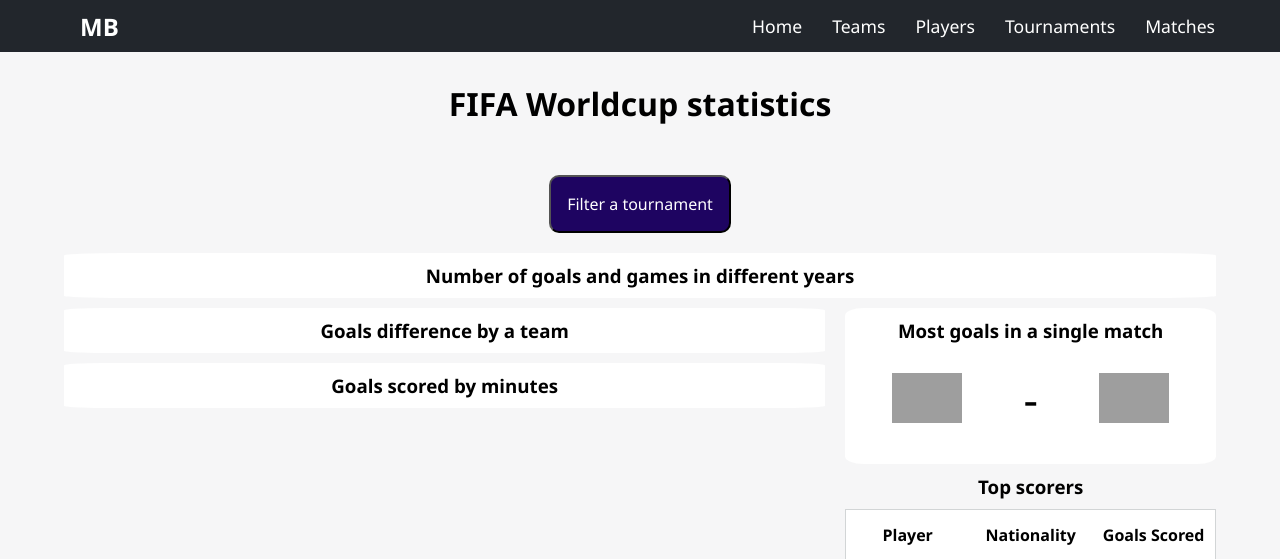
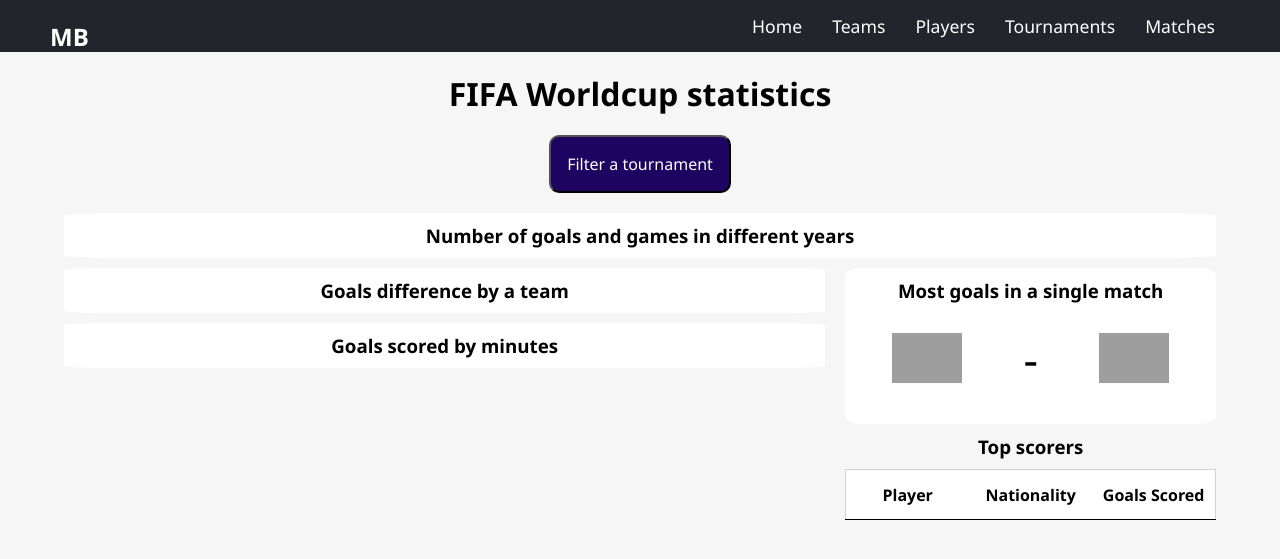
Before and after one commit to Plastic0cean/WorldCupDashboards, a Flask app: template source/Templates/tournaments.html in a window 1280 px wide. Shown: the top 559 px of the page. Run offline with Flask 2, Linux system fonts and the light colour scheme; the template is opened without the code that fills it, so the values that code supplies are empty; some libraries are stand-ins or nearby versions; grey boxes are pictures that could not be loaded.

Commit message:
fix margins in tournament page

```diff
--- a/source/static/styles/tournament.css
+++ b/source/static/styles/tournament.css
@@ -4,7 +4,7 @@
 
 h1 {
 	text-align: center;
-	margin: 30px;
+	margin-top: 20px;
 }
 
 #goals-and-games-by-tournament {
```
